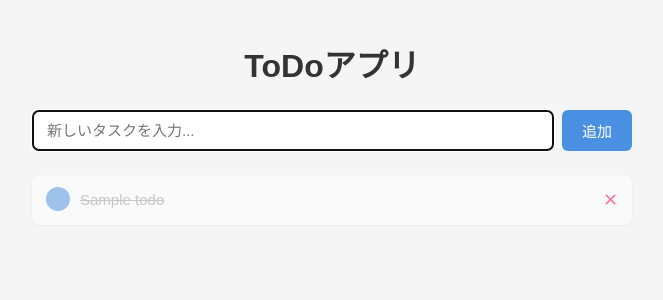
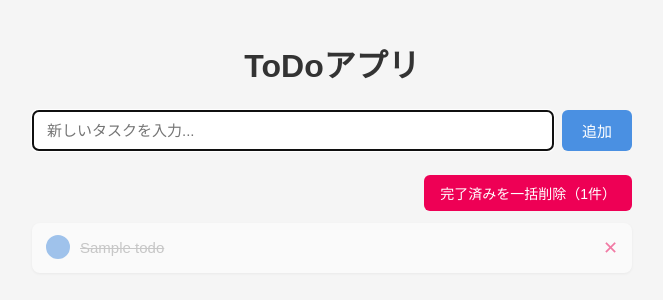
Before and after one commit to foolproof-htb/python-app-trial-clone, a Flask app: page / in a window 1280 px wide. Shown: the top 300 px of the page, without its empty margins (308-971 px from the left). Run offline with Flask 3, Linux system fonts and the light colour scheme; tables that the repository leaves empty hold one stand-in row (values such as "Sample post").

Commit message:
feat: 完了済みTODOの一括削除機能を追加 (#3)
- /delete_done エンドポイントを追加（done=1のTODOを一括削除）
- indexルートでdone_countを取得してテンプレートに渡す
- 完了済みが1件以上の場合に「完了済みを一括削除」ボタンを表示
- ボタンに件数を表示し、0件の場合はボタン自体を非表示に

Co-authored-by: fujisawa <foolproof-htb@users.noreply.github.com>

```diff
--- a/app.py
+++ b/app.py
@@ -26,7 +26,8 @@ def init_db():
 def index():
     with get_db() as conn:
         todos = conn.execute("SELECT * FROM todos ORDER BY id DESC").fetchall()
-    return render_template("index.html", todos=todos)
+        done_count = conn.execute("SELECT COUNT(*) FROM todos WHERE done = 1").fetchone()[0]
+    return render_template("index.html", todos=todos, done_count=done_count)
 
 
 @app.route("/create", methods=["POST"])
@@ -63,6 +64,13 @@ def delete(todo_id):
     return redirect(url_for("index"))
 
 
+@app.route("/delete_done", methods=["POST"])
+def delete_done():
+    with get_db() as conn:
+        conn.execute("DELETE FROM todos WHERE done = 1")
+    return redirect(url_for("index"))
+
+
 if __name__ == "__main__":
     init_db()
     app.run(debug=True, port=8080)
--- a/templates/index.html
+++ b/templates/index.html
@@ -40,6 +40,12 @@
     .delete-form button:hover { color: #c00; }
 
     .empty { text-align: center; color: #999; margin-top: 40px; }
+
+    /* 一括削除 */
+    .bulk-delete-area { display: flex; justify-content: flex-end; margin-bottom: 12px; }
+    .btn-delete-done { padding: 8px 16px; background: #e05; color: #fff; border: none; border-radius: 6px; cursor: pointer; font-size: 14px; }
+    .btn-delete-done:hover { background: #c00; }
+    .btn-delete-done:disabled { background: #ccc; cursor: not-allowed; }
   </style>
 </head>
 <body>
@@ -51,6 +57,15 @@
       <input type="text" name="title" placeholder="新しいタスクを入力..." required autofocus>
       <button type="submit">追加</button>
     </form>
+
+    <!-- 一括削除 -->
+    {% if done_count > 0 %}
+    <div class="bulk-delete-area">
+      <form action="/delete_done" method="post">
+        <button type="submit" class="btn-delete-done">完了済みを一括削除（{{ done_count }}件）</button>
+      </form>
+    </div>
+    {% endif %}
 
     <!-- 一覧 -->
     {% if todos %}
```
